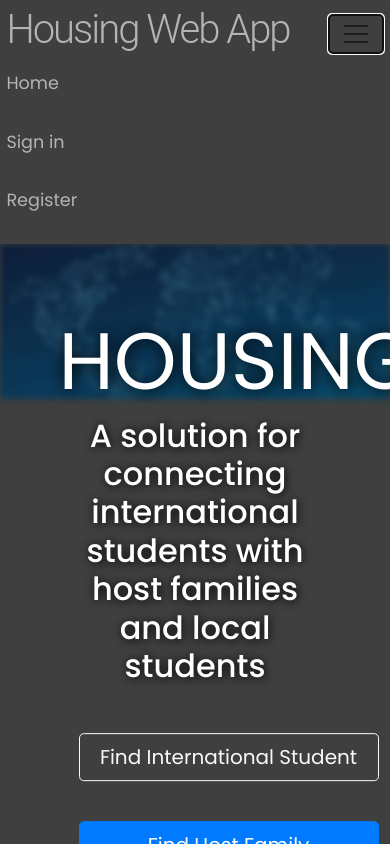
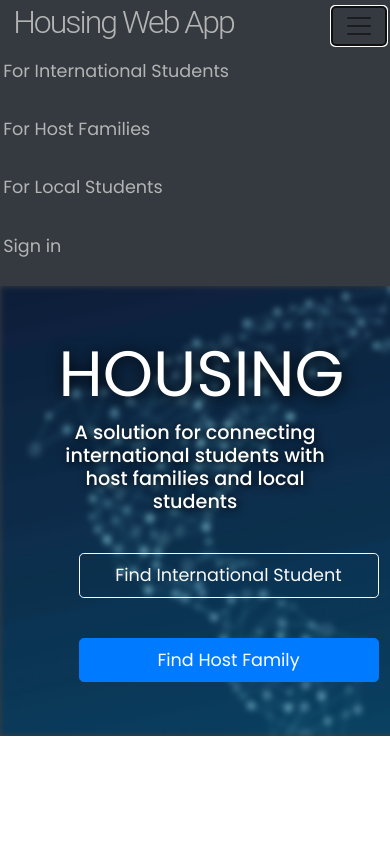
Before and after one commit to arthurcerveira/Housing-Web-App, a plain HTML site: page frontend/index.html in a window 390 px wide. Both pictures are taken after a click on the button 355 px from the left and 34 px from the top of the page. Drawn offline with nearby package versions, Linux system fonts and the light colour scheme.

Commit message:
Faz alterções no css para tornar o site mais responsivo

```diff
--- a/frontend/index.html
+++ b/frontend/index.html
@@ -12,9 +12,9 @@
   </head>
   <body>
     <!-- Navigation -->
-    <nav class="navbar navbar-expand-md navbar-light sticky-top">
-      <div class="container-fluid">
-        <h1 class="logo">Housing Web App</h1>
+    <nav class="navbar navbar-expand-md navbar-light sticky-top bg-dark">
+      <div class="container-fluid bg-dark">
+        <h1 class="logo ">Housing Web App</h1>
         <button
           class="navbar-toggler"
           type="button"
@@ -26,13 +26,24 @@
         <div class="collapse navbar-collapse" id="navbarResponsive">
           <ul class="navbar-nav ml-auto">
             <li class="nav-item-active">
-              <a class="nav-link" href="#"><p class="nav-text">Home</p></a>
+              <a class="nav-link" href="#">
+                <p class="nav-text">For International Students</p>
+              </a>
             </li>
             <li class="nav-item">
-              <a class="nav-link " href="#"><p class="nav-text">Sign in</p></a>
+              <a class="nav-link " href="#">
+                <p class="nav-text">For Host Families</p>
+              </a>
             </li>
             <li class="nav-item">
-              <a class="nav-link" href="#"><p class="nav-text">Register</p></a>
+              <a class="nav-link" href="#"
+                ><p class="nav-text">For Local Students</p></a
+              >
+            </li>
+            <li class="nav-item">
+              <a class="nav-link " href="#">
+                <p class="nav-text">Sign in</p>
+              </a>
             </li>
           </ul>
         </div>
@@ -42,19 +53,24 @@
     <div id="slides" class="carousel slide" data-ride="carousel">
       <div class="carousel-inner">
         <div class="carousel-item active">
-          <img src="assets/world.jpg" alt="First slide" />
+          <img src="assets/world.jpg" alt="First slide" class="blur" />
           <div class="carousel-caption">
             <h1 class="display-2">Housing</h1>
             <h3>
               A solution for connecting international students with host
               families and local students
             </h3>
-            <button type="button" class="btn btn-outline-light btn-lg">
-              Find International Student
-            </button>
-            <button type="button" class="btn btn-primary btn-lg">
-              Find Host Family
-            </button>
+            <div style="text-align:center;">
+              <button
+                type="button"
+                class="btn btn-outline-light btn-lg shadow-sm"
+              >
+                Find International Student
+              </button>
+              <button type="button" class="btn btn-primary btn-lg ">
+                Find Host Family
+              </button>
+            </div>
           </div>
         </div>
       </div>
--- a/frontend/style.css
+++ b/frontend/style.css
@@ -9,15 +9,14 @@ body {
 }
 
 nav {
-  background-color: #3f3f3f;
+  position: absolute;
 }
-
 .nav-text {
   color: #b4b4b4;
 }
 
 .navbar {
-  padding: 0.4rem;
+  padding: 0.2rem;
 }
 
 .navbar-nav li {
@@ -36,9 +35,11 @@ h1.logo {
 }
 
 .carousel-inner img {
-  height: 100%;
+  height: auto;
   width: 100%;
+}
 
+.blur {
   filter: blur(3px);
   -webkit-filter: blur(3px);
 }
@@ -65,20 +66,17 @@ h1.logo {
   width: 300px;
   margin-top: 40px;
   margin-left: 20px;
+  align-self: center;
 }
 
 .carousel-inner {
   background-color: #3f3f3f;
-  color: #d5d5d5;
 }
 
 /*---Media Queries --*/
 @media (max-width: 992px) {
 }
 @media (max-width: 768px) {
-  .carousel-inner {
-    height: 670px;
-  }
   .card-title {
     font-size: 115%;
   }
@@ -87,8 +85,62 @@ h1.logo {
   }
 }
 @media (max-width: 576px) {
-  .carousel-inner {
-    height: 600px;
+  h1.logo {
+    font-weight: 300;
+    color: #b4b4b4;
+    letter-spacing: -2px;
+    font-family: "Roboto", sans-serif;
+    font-size: 200%;
+    padding-left: 10px;
+  }
+
+  .carousel-caption h1 {
+    font-size: 400%;
+  }
+
+  .carousel-caption {
+    position: absolute;
+    top: 40%;
+    transform: translateY(-60%);
+  }
+
+  .carousel-inner img {
+    width: 1000px;
+    height: 450px;
+    overflow: hidden;
+    align-self: center;
+  }
+
+  .carousel-caption h3 {
+    font-size: 120%;
+    font-weight: 500;
+    text-shadow: 1px 1px 10px #000;
+  }
+
+  .carousel-caption button {
+    font-size: 110%;
+    display: block;
+    align-self: center;
+  }
+}
+
+@media (max-width: 360px) {
+  .carousel-caption h1 {
+    font-size: 350%;
+    align-self: center;
+  }
+
+  .carousel-caption h3 {
+    font-size: 110%;
+    font-weight: 500;
+    text-shadow: 1px 1px 10px #000;
+  }
+
+  .carousel-caption button {
+    font-size: 95%;
+    display: block;
+    align-self: center;
+    width: 100%;
   }
 }
 
```
